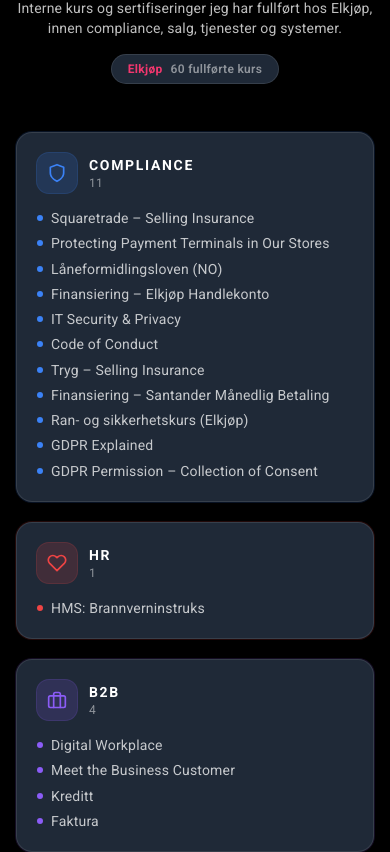
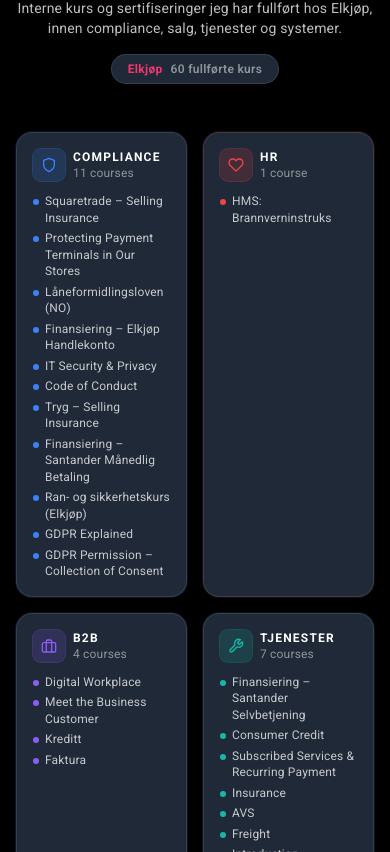
Before and after one commit to EmilB04/PortfolioV2, a React (Vite) app: page / in a window 390 px wide. Shown: the part 5492-6344 px from the top of the page. Built offline with nearby package versions, Linux system fonts and the light colour scheme; no server answers; the database is empty.

Commit message:
feat: implement HeaderSection component with responsive navigation and theme toggle

```diff
--- a/src/components/HeaderSection.tsx
+++ b/src/components/header/HeaderSection.tsx
@@ -3,7 +3,7 @@
 import { useTranslation } from 'react-i18next'
 import { motion } from 'framer-motion'
 import { Code, Menu, MoonStar, SunMedium, X } from 'lucide-react'
-import { useTheme } from '../hooks/useTheme'
+import { useTheme } from '../../hooks/useTheme'
 
 export default function HeaderSection() {
     const { t, i18n } = useTranslation()
--- a/src/components/indexSections/Certifications.tsx
+++ b/src/components/indexSections/Certifications.tsx
@@ -161,7 +161,7 @@
             </header>
 
             <motion.div
-                className="grid w-full max-w-6xl grid-cols-1 gap-5 sm:grid-cols-2 lg:grid-cols-3"
+                className="grid w-full grid-cols-2 gap-4 md:grid-cols-3 xl:grid-cols-5"
                 variants={containerVariants}
                 initial="hidden"
                 whileInView="show"
@@ -181,28 +181,28 @@
     return (
         <motion.div
             variants={cardVariants}
-            className="flex flex-col rounded-2xl border border-[var(--border)] bg-[var(--surface-card)] p-5 transition-all duration-200 hover:-translate-y-1 hover:shadow-lg"
+            className="flex flex-col rounded-2xl border border-[var(--border)] bg-[var(--surface-card)] p-4 transition-all duration-200 hover:-translate-y-1 hover:shadow-lg"
             style={{ boxShadow: `0 0 0 1px color-mix(in srgb, ${category.color} 14%, transparent)` }}
         >
-            <div className="mb-4 flex items-center gap-3">
+            <div className="mb-3 flex items-center gap-2">
                 <div
-                    className="flex h-10 w-10 flex-shrink-0 items-center justify-center rounded-xl"
+                    className="flex h-8 w-8 flex-shrink-0 items-center justify-center rounded-lg"
                     style={{
                         background: `color-mix(in srgb, ${category.color} 16%, var(--surface-card))`,
                         boxShadow: `0 0 0 1px color-mix(in srgb, ${category.color} 28%, transparent)`,
                     }}
                 >
-                    <Icon size={20} style={{ color: category.color }} />
+                    <Icon size={16} style={{ color: category.color }} />
                 </div>
                 <div className="min-w-0">
-                    <p className="truncate text-sm font-bold uppercase tracking-[0.12em] text-[var(--text)]">{label}</p>
-                    <p className="text-xs text-[var(--text-subtle)]">{category.courses.length}</p>
+                    <p className="truncate text-xs font-bold uppercase tracking-[0.10em] text-[var(--text)]">{label}</p>
+                    <p className="text-xs text-[var(--text-subtle)]">{category.courses.length} {category.courses.length === 1 ? 'course' : 'courses'}</p>
                 </div>
             </div>
 
-            <ul className="flex flex-col gap-1.5">
+            <ul className="flex flex-col gap-1">
                 {category.courses.map((course) => (
-                    <li key={course} className="flex items-start gap-2 text-sm leading-snug text-[var(--text-muted)]">
+                    <li key={course} className="flex items-start gap-1.5 text-xs leading-snug text-[var(--text-muted)]">
                         <span
                             aria-hidden="true"
                             className="mt-1.5 h-1.5 w-1.5 flex-shrink-0 rounded-full"
```
